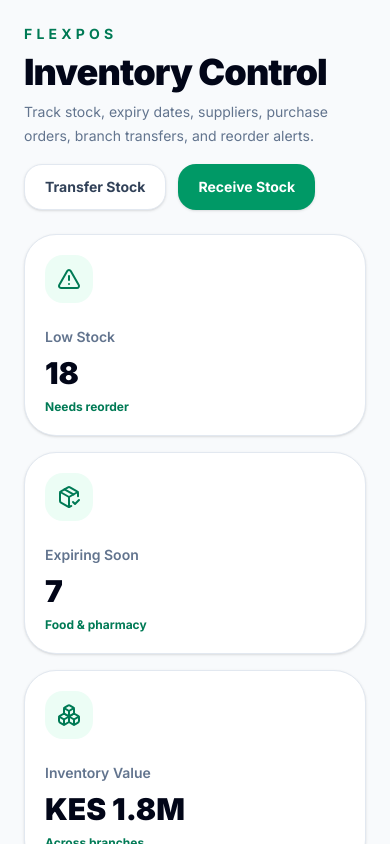
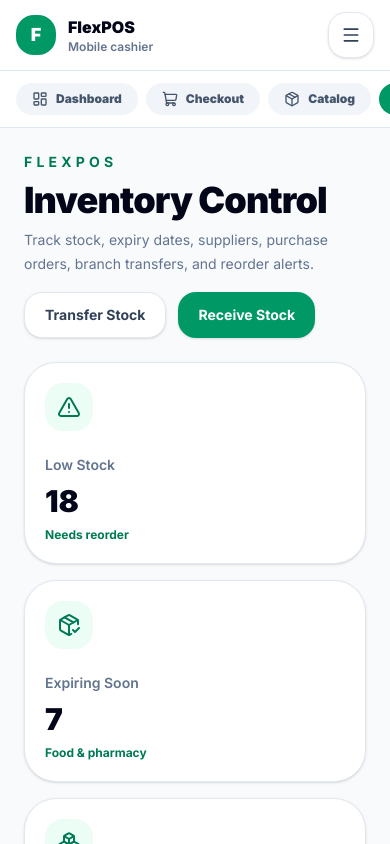
Before and after one commit to Salman1728/grocery-pos, a Next.js app: page /inventory in a window 390 px wide. Shown: the top 844 px of the page. Built offline with nearby package versions, Linux system fonts and the light colour scheme.

Commit message:
Add responsive mobile navigation

```diff
--- a/components/flexpos-sidebar.tsx
+++ b/components/flexpos-sidebar.tsx
@@ -5,8 +5,8 @@ import { usePathname } from "next/navigation";
 import {
   BarChart3,
   Boxes,
-  CreditCard,
   LayoutDashboard,
+  Menu,
   Package,
   ReceiptText,
   Settings,
@@ -61,6 +61,49 @@ export function FlexposSidebar() {
   const pathname = usePathname();
 
   return (
+    <>
+      <header className="sticky top-0 z-50 flex items-center justify-between border-b border-slate-200 bg-white/90 px-4 py-3 backdrop-blur lg:hidden">
+        <div className="flex items-center gap-3">
+          <div className="flex h-10 w-10 items-center justify-center rounded-2xl bg-emerald-600 text-lg font-black text-white">
+            F
+          </div>
+
+          <div>
+            <p className="text-base font-black text-slate-950">FlexPOS</p>
+            <p className="text-xs font-semibold text-slate-500">
+              Mobile cashier
+            </p>
+          </div>
+        </div>
+
+        <button className="rounded-2xl border border-slate-200 bg-white p-3 text-slate-700 shadow-sm">
+          <Menu className="h-5 w-5" />
+        </button>
+      </header>
+
+      <nav className="sticky top-[65px] z-40 flex gap-2 overflow-x-auto border-b border-slate-200 bg-white px-4 py-3 lg:hidden">
+        {navItems.map((item) => {
+          const Icon = item.icon;
+          const isActive =
+            item.href === "/" ? pathname === "/" : pathname.startsWith(item.href);
+
+          return (
+            <Link
+              key={item.href}
+              href={item.href}
+              className={`flex shrink-0 items-center gap-2 rounded-full px-4 py-2 text-xs font-black ${
+                isActive
+                  ? "bg-emerald-600 text-white"
+                  : "bg-slate-100 text-slate-600"
+              }`}
+            >
+              <Icon className="h-4 w-4" />
+              {item.label}
+            </Link>
+          );
+        })}
+      </nav>
+
       <aside className="fixed left-0 top-0 z-40 hidden h-screen w-72 flex-col bg-emerald-950 px-5 py-6 text-white lg:flex">
         <div className="mb-10 flex items-center gap-3">
           <div className="flex h-12 w-12 items-center justify-center rounded-2xl bg-emerald-500 text-xl font-black">
@@ -79,7 +122,9 @@ export function FlexposSidebar() {
           {navItems.map((item) => {
             const Icon = item.icon;
             const isActive =
-            item.href === "/" ? pathname === "/" : pathname.startsWith(item.href);
+              item.href === "/"
+                ? pathname === "/"
+                : pathname.startsWith(item.href);
 
             return (
               <Link
@@ -106,5 +151,6 @@ export function FlexposSidebar() {
           </p>
         </div>
       </aside>
+    </>
   );
 }
```
Lines whose indentation alone changed are shown as unchanged.
